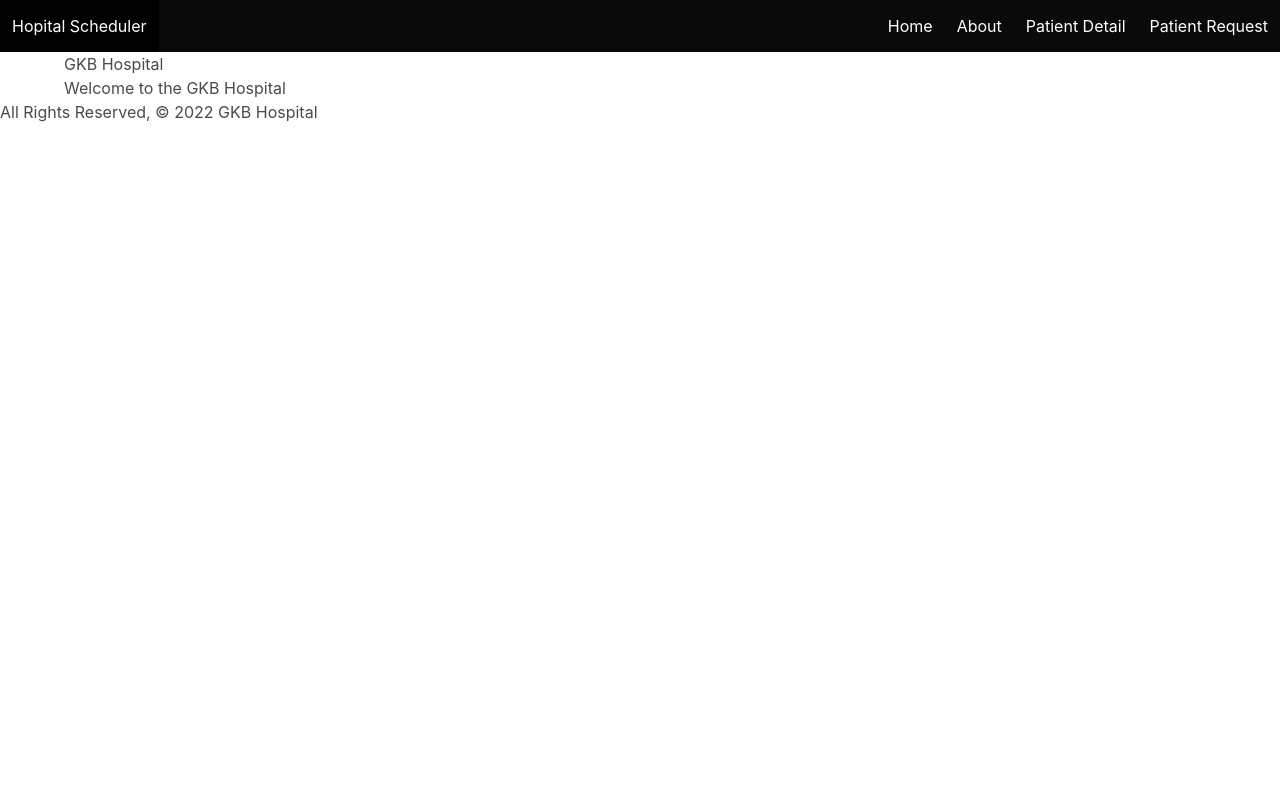
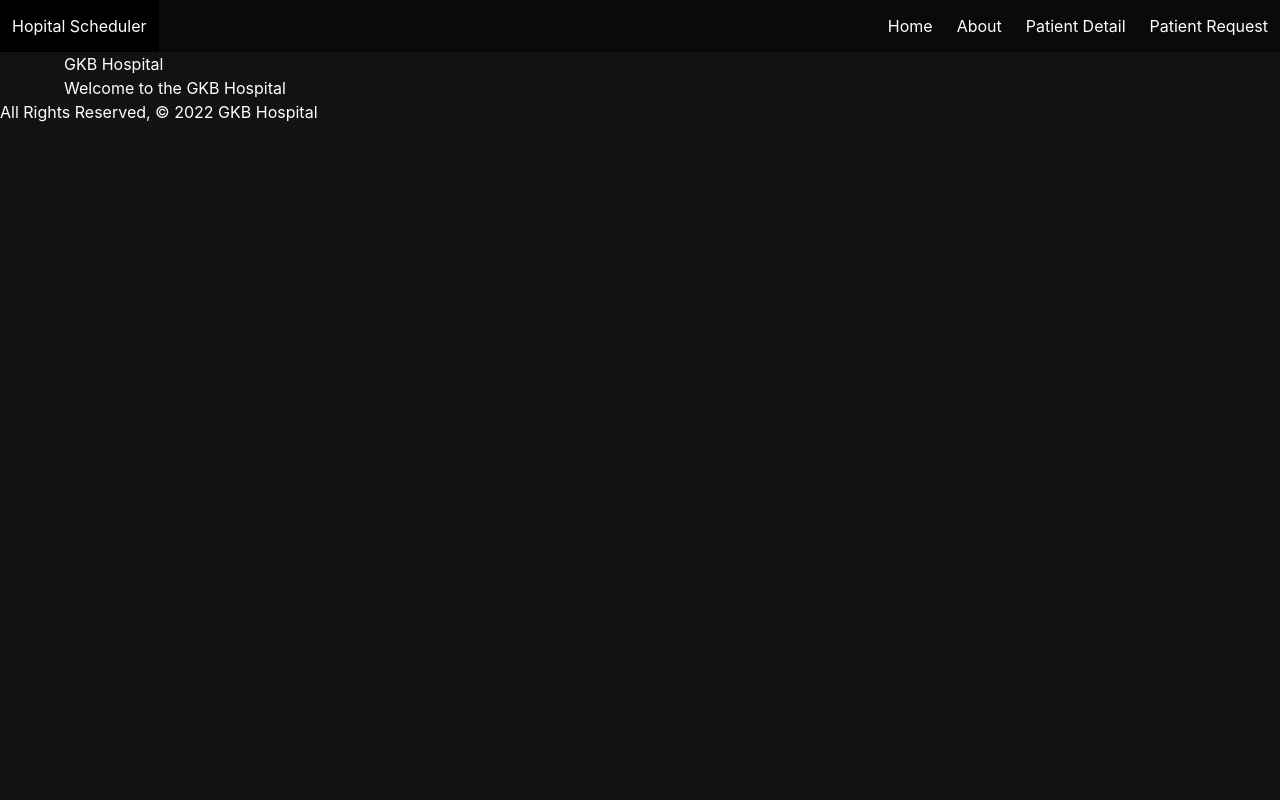
Before and after one commit to Snapdragons-GKB/HopitalScheduler, a Django app: page / in a window 1280 px wide. Run offline with Django 4.2, Linux system fonts and the light colour scheme.

Commit message:
Style folder and style.css added

```diff
--- /dev/null
+++ b/main_app/static/main_app/styles/style.css
@@ -0,0 +1,11 @@
+body {
+    background-color: #121212;
+    color: #ffffff;
+    min-height: 100vh;
+  }
+
+  h1,
+  h2,
+  h3 {
+    color: #ffffff;
+  }
--- a/main_app/templates/base.html
+++ b/main_app/templates/base.html
@@ -6,6 +6,7 @@
     <meta charset="UTF-8" />
     <meta name="viewport" content="width=device-width, initial-scale=1.0" />
     <link rel="stylesheet" href="https://cdn.jsdelivr.net/npm/bulma@0.9.2/css/bulma.min.css">
+    <link rel="stylesheet" href="{% static 'main_app/styles/style.css' %}"
     <script src="{% static 'main_app/scripts/script.js' %}" defer></script>
     <script src="https://code.jquery.com/jquery-3.6.0.min.js" integrity="sha256-/xUj+3OJU5yExlq6GSYGSHk7tPXikynS7ogEvDej/m4=" crossorigin="anonymous"></script>
     <meta http-equiv="X-UA-Compatible" content="ie=edge" />
```
